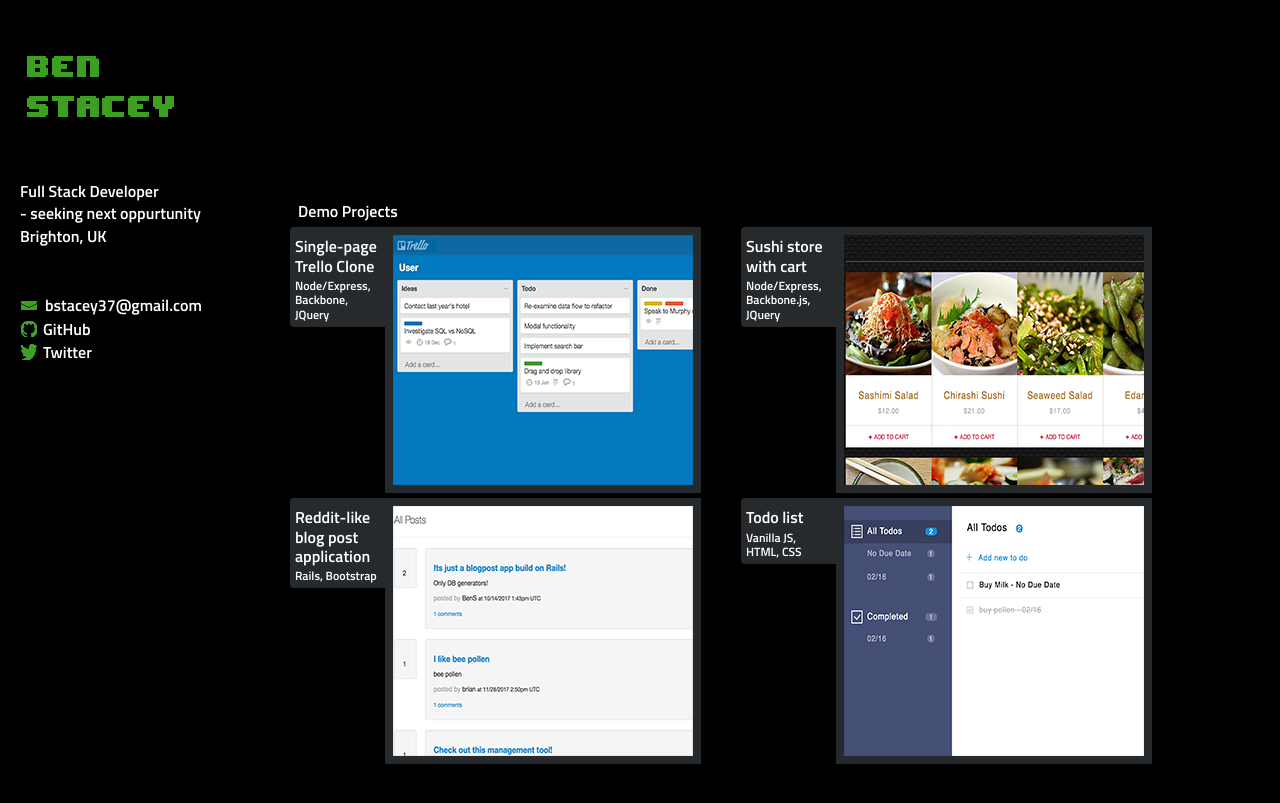
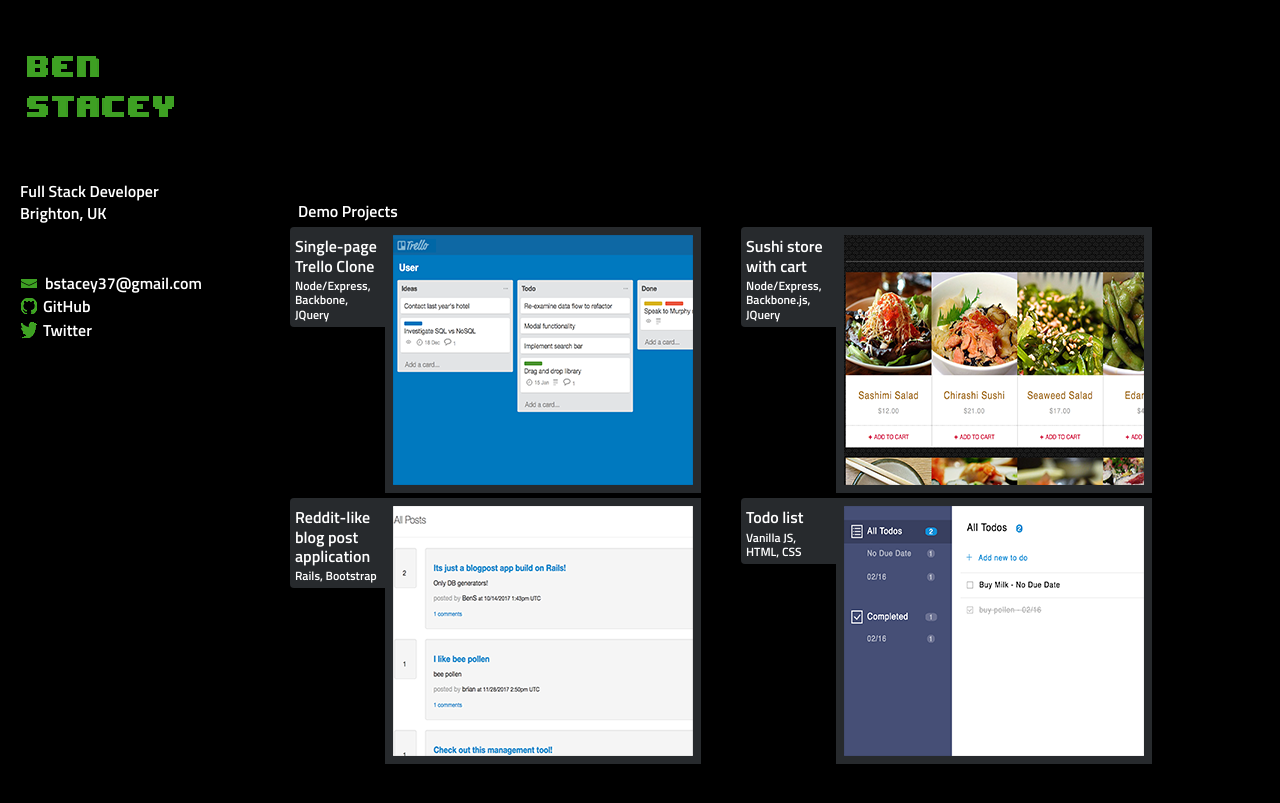
Before and after one commit to SpiderMasterMind/spidermastermind.github.io, a Jekyll site: the page built from index.md, in a window 1280 px wide. Shown: the top 803 px of the page. Built offline with Jekyll 4.4.1, drawn with Linux system fonts in a browser that asks for light colours; nearby versions of some CDN libraries.

Commit message:
removing seeking line

```diff
--- a/_includes/sidebar.html
+++ b/_includes/sidebar.html
@@ -8,7 +8,6 @@
 </div>
 <div class="info">
 	<h4>Full Stack Developer</h4>
-	<h4> - seeking next oppurtunity</h4>
 	<h4>Brighton, UK</h4>
 </div>
 <div class="contact">
```
